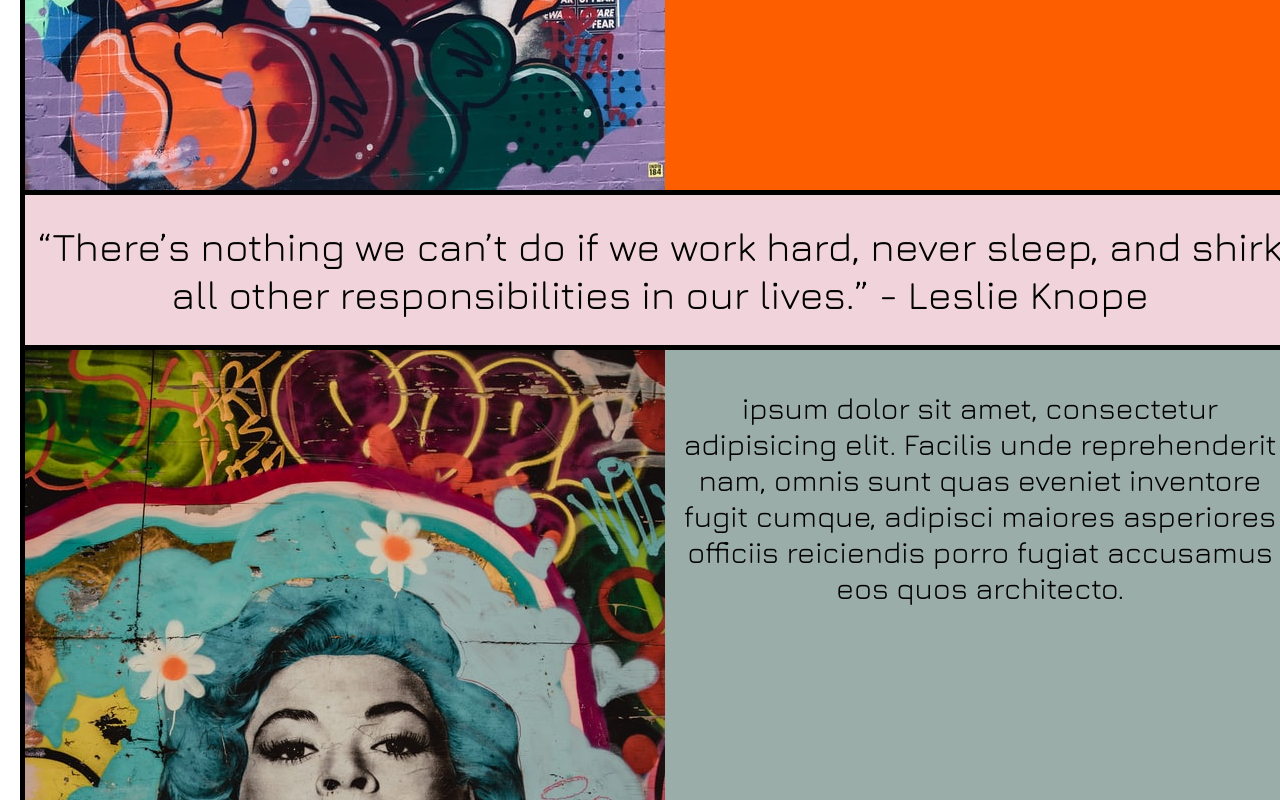
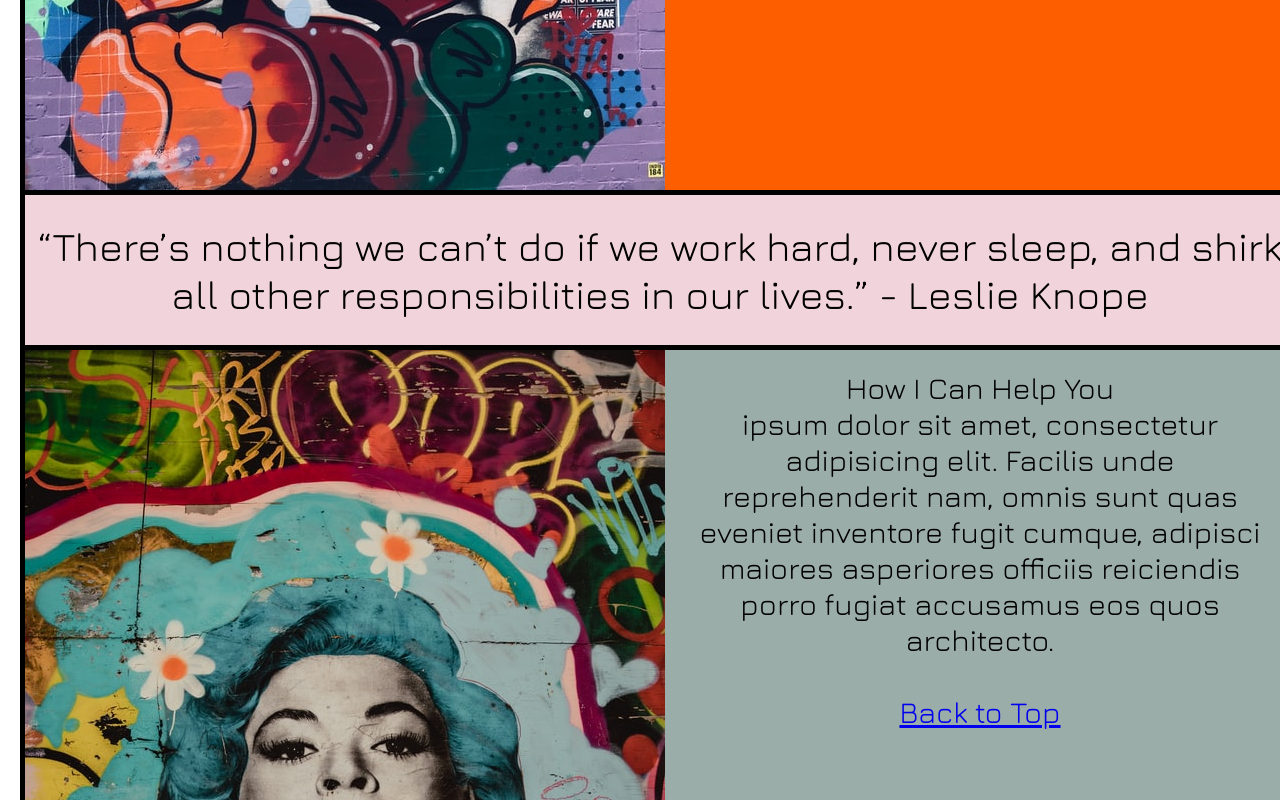
Before and after one commit to slisette127/Final-Portfolio-SE, a plain HTML site: page about.html in a window 1280 px wide. Shown: the part 2621-3421 px from the top of the page. Drawn offline with nearby package versions, Linux system fonts and the light colour scheme.

Commit message:
added back to top buttons

```diff
--- a/about.css
+++ b/about.css
@@ -83,6 +83,7 @@ img {
 p {
   font-size: 30px;
   padding: 10px;
+  margin: 10px
 }
 
 #aboutMe {
--- a/about.html
+++ b/about.html
@@ -36,7 +36,10 @@
 
   <div id="aboutMe">
     <p> my name is Sandra
-    <br>Lorem ipsum dolor sit amet consectetur, adipisicing elit. Doloribus ducimus, corrupti, maxime ut quidem cum officia sequi magnam, ea totam quo soluta animi recusandae minima culpa! Expedita explicabo iusto quibusdam?</p>
+    <br>Lorem ipsum dolor sit amet consectetur, adipisicing elit. Doloribus ducimus, corrupti, maxime ut quidem cum officia sequi magnam, ea totam quo soluta animi recusandae minima culpa! Expedita explicabo iusto quibusdam?
+    <br><br>
+    <a href="#hello">Back to Top</a>
+  </p>
     <img src="amy.jpg" alt="amy winehous graffiti wall">
   </div>
 
@@ -49,6 +52,8 @@
     <p> My Story
       <br>
       Lorem ipsum, dolor sit amet consectetur adipisicing elit. Iste, porro veritatis! Ullam harum repudiandae totam, alias, libero minus nemo rerum, ea quod eaque fugit laborum consectetur. Enim tempora quas vitae.
+      <br><br>
+    <a href="#hello">Back to Top</a>
     </p>
   </div>
 
@@ -56,7 +61,11 @@
 
   <div id="Stuff">
     <img src="marylin.jpg" alt="Marylin Monroe graffiti">
-    <p>ipsum dolor sit amet, consectetur adipisicing elit. Facilis unde reprehenderit nam, omnis sunt quas eveniet inventore fugit cumque, adipisci maiores asperiores officiis reiciendis porro fugiat accusamus eos quos architecto.</p>
+    <p>How I Can Help You
+      <br> ipsum dolor sit amet, consectetur adipisicing elit. Facilis unde reprehenderit nam, omnis sunt quas eveniet inventore fugit cumque, adipisci maiores asperiores officiis reiciendis porro fugiat accusamus eos quos architecto.
+      <br><br>
+    <a href="#hello">Back to Top</a>
+    </p>
   </div>
 
   <script src="contact.js"></script>
```
